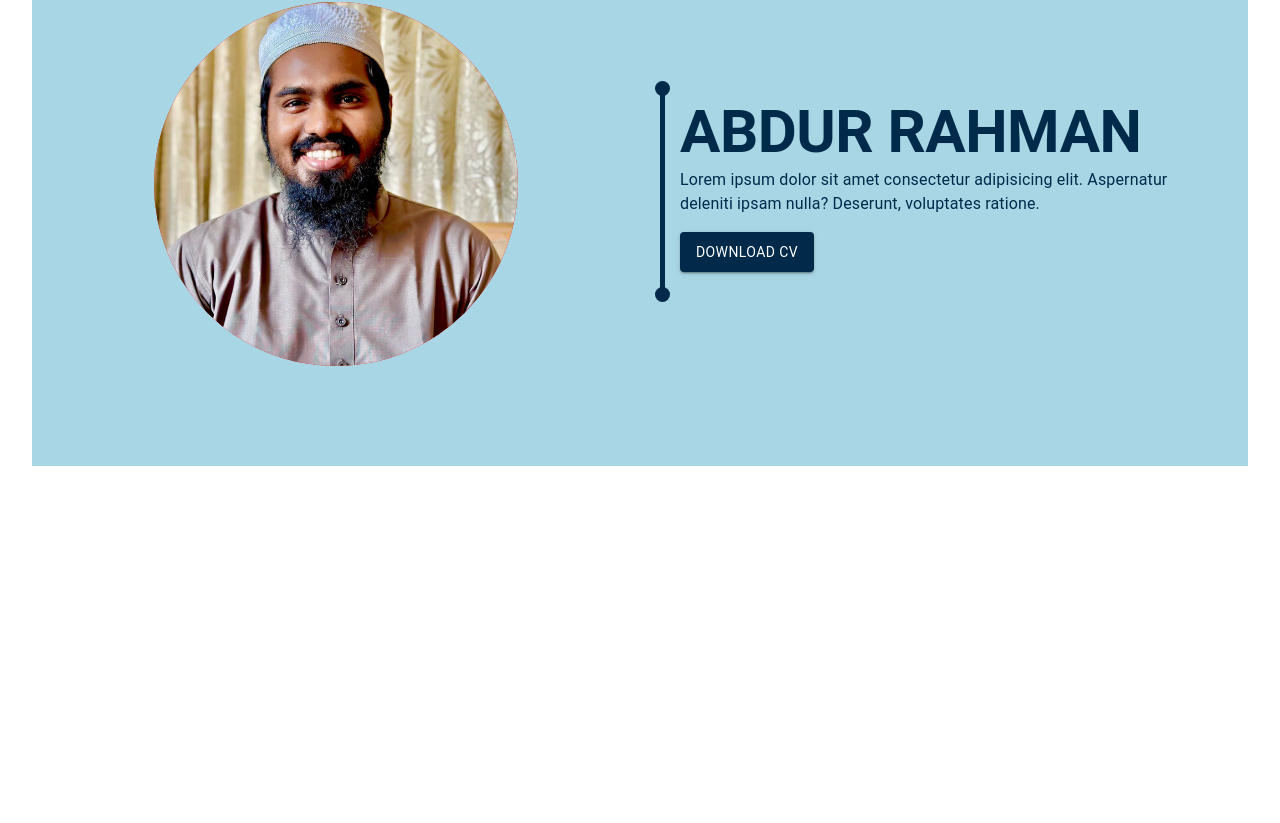
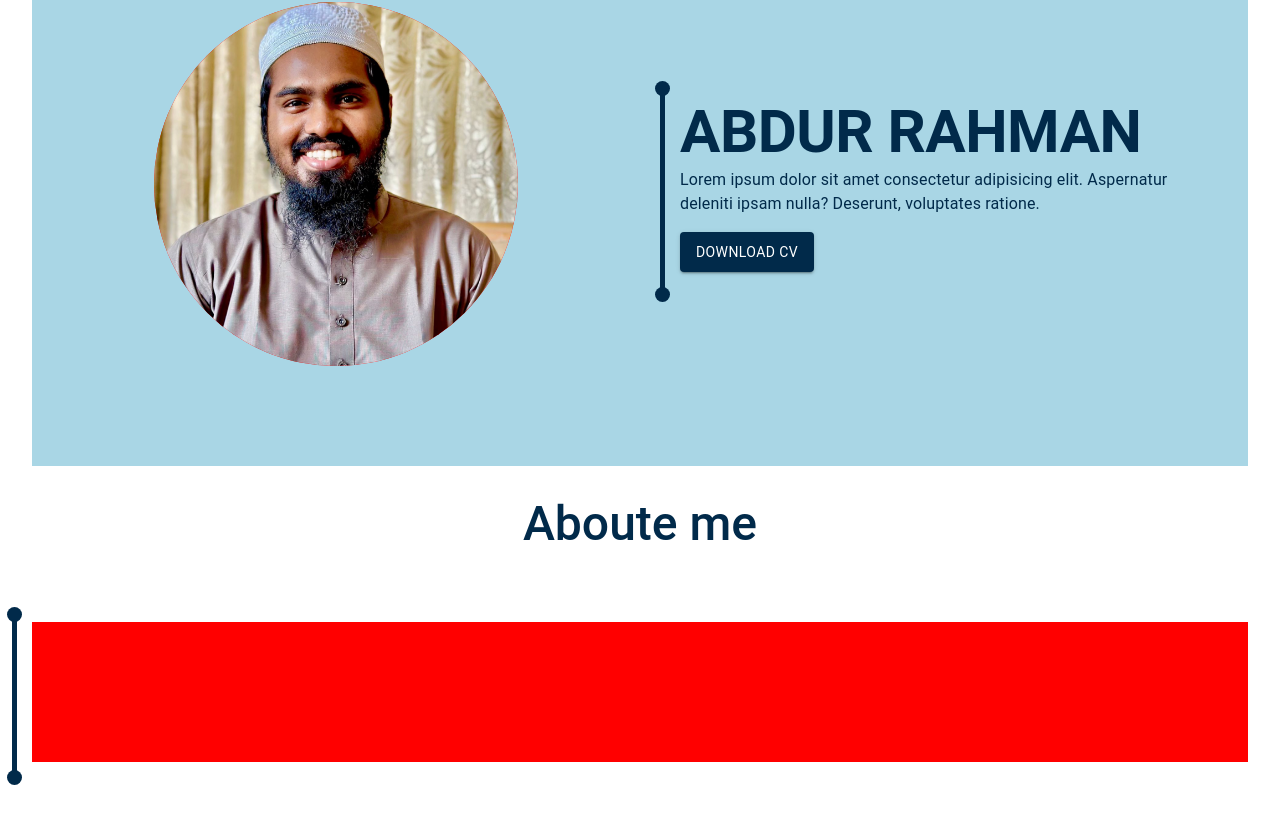
Before and after one commit to Rashed967/portfolio-site, a React (Vite) app: page / in a window 1280 px wide. Shown: the part 175-998 px from the top of the page. Before the commit the page ends 800 px from the top, so only its background shows below. Built offline with nearby package versions, Linux system fonts and the light colour scheme.

Commit message:
added some code

```diff
--- a/src/components/Banner/Banner.jsx
+++ b/src/components/Banner/Banner.jsx
@@ -50,8 +50,6 @@ const Banner = () => {
                             width: '5px',
                             height: '120%',
                             background: '#012A4A',
-                            // transform : 'rotate(90deg)',
-                            // transformOrigin : 'top left',
                             position: 'absolute',
                             left: '-20px',
                             top: '-10px',
--- /dev/null
+++ b/src/pages/Home/AboteSectoin/AboteSectoin.jsx
@@ -0,0 +1,54 @@
+import { Box, Grid, Typography } from '@mui/material';
+import React from 'react';
+
+const AboteSectoin = () => {
+    return (
+
+            <Grid>
+                <Box>
+                    <Typography variant='h3' fontWeight={500} align="center" color="#012A4A" my="30px">Aboute me </Typography>
+                </Box>
+
+                <Box position="relative" my="70px" sx={{
+                    background : 'red',
+                    py : '70px'
+                }}>
+                <Box sx={{
+                            width: '5px',
+                            height: '120%',
+                            background: '#012A4A',
+                            position: 'absolute',
+                            left: '-20px',
+                            top: '-10px',
+
+                        }}>
+
+                            <Box sx={{
+                                width: '15px',
+                                height: '15px',
+                                borderRadius: '50%',
+                                background: '#012A4A',
+                                position: 'absolute',
+                                left: '-5px',
+                                top: '-5px'
+                            }}></Box>
+
+                            <Box sx={{
+                                width: '15px',
+                                height: '15px',
+                                borderRadius: '50%',
+                                background: '#012A4A',
+                                position: 'absolute',
+                                right: '-5px',
+                                bottom: '-5px'
+                            }}></Box>
+
+                        </Box>
+                </Box>
+            </Grid>
+
+
+    );
+};
+
+export default AboteSectoin;
--- a/src/pages/Home/Home/Home.jsx
+++ b/src/pages/Home/Home/Home.jsx
@@ -3,11 +3,13 @@ import * as React from 'react';
 import Button from '@mui/material/Button';
 import { Container } from '@mui/material';
 import Banner from '../../../components/Banner/Banner';
+import AboteSectoin from '../AboteSectoin/AboteSectoin';
 
 const Home = () => {
     return (
         <div>
         <Banner></Banner>
+        <AboteSectoin></AboteSectoin>
         </div>
     );
 };
```
